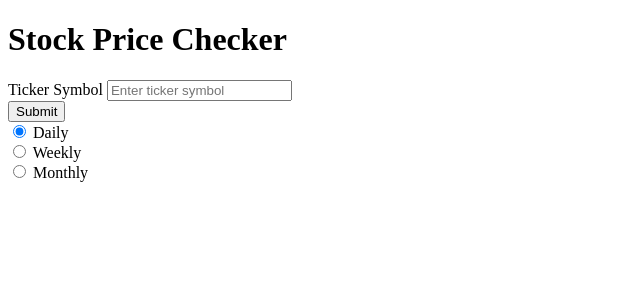
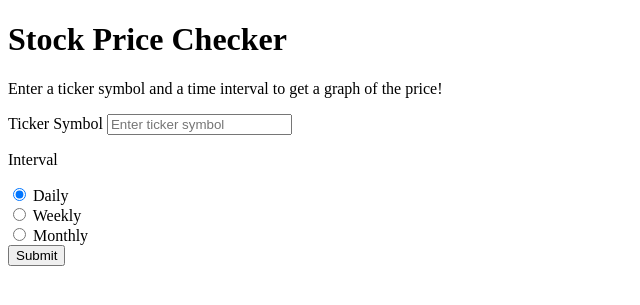
Before and after one commit to teagan-donnelly/MarketLens, a Python web app: template templates/index.html in a window 1280 px wide. Shown: the top 305 px of the page, without its empty margins (0-640 px from the left). Run offline with Jinja, Linux system fonts and the light colour scheme; the template is opened without the code that fills it, so the values that code supplies are empty.

Commit message:
Update index.html fixed

```diff
--- a/templates/index.html
+++ b/templates/index.html
@@ -8,17 +8,15 @@
   </head>
   <body>
     <h1>Stock Price Checker</h1>
-  </body>
-</html>
-
+    <p>
+      Enter a ticker symbol and a time interval to get a graph of the price!
+    </p>
     <form method="POST" action="info">
       <div>
         <label for="symbol">Ticker Symbol</label>
         <input type="text" name="symbol" placeholder="Enter ticker symbol" />
       </div>
-  <button type="submit">Submit</button>
-</form>
-
+      <p>Interval</p>
       <div>
         <input
           type="radio"
@@ -31,7 +29,12 @@
       </div>
 
       <div>
-  <input type="radio" id="weekly" name="interval" value="TIME_SERIES_WEEKLY" />
+        <input
+          type="radio"
+          id="weekly"
+          name="interval"
+          value="TIME_SERIES_WEEKLY"
+        />
         <label for="weekly">Weekly</label>
       </div>
 
@@ -44,3 +47,8 @@
         />
         <label for="monthly">Monthly</label>
       </div>
+
+      <button type="submit" value="Submits">Submit</button>
+    </form>
+  </body>
+</html>
```
Lines whose indentation alone changed are shown as unchanged.
